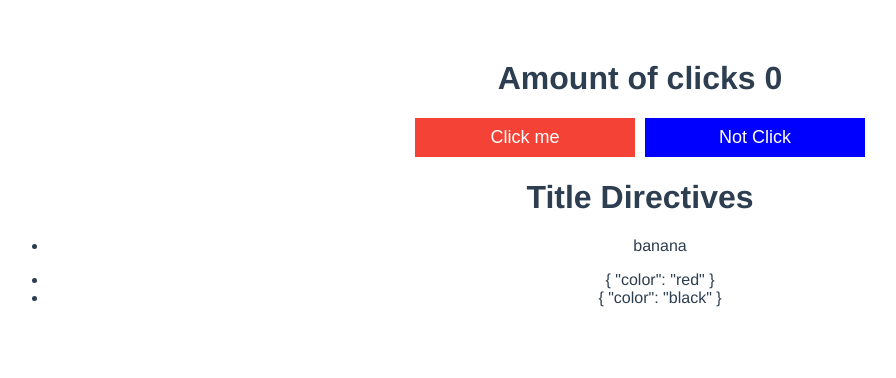
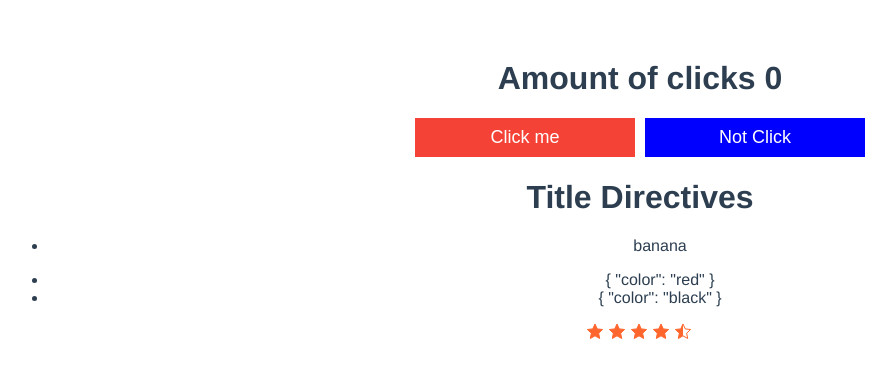
Before and after one commit to Taras-Roboteckyi/Vue-CLI_first-app, a Vue app: page / in a window 1280 px wide. Shown: the top 378 px of the page, without its empty margins (0-896 px from the left). Built offline with nearby package versions, Linux system fonts and the light colour scheme.

Commit message:
fix computed property

```diff
--- a/src/App.vue
+++ b/src/App.vue
@@ -4,6 +4,7 @@
     <ButtonClick @click="increment">Click me</ButtonClick>
     <ButtonClick outlined>Not Click</ButtonClick>
     <DirectivesTest />
+    <StarRating :rating="4.5" />
   </div>
 </template>
 
@@ -11,11 +12,12 @@
 
 import ButtonClick from "./components/Button.vue";
 import DirectivesTest from "./components/DirectivesTest.vue";
+import StarRating from "./components/StarRating.vue";
 
 export default {
 
   name: "App",
-  components: { ButtonClick, DirectivesTest },
+  components: { ButtonClick, DirectivesTest, StarRating },
   data() {
     return { amountOfClicks: 0 }
   },
--- /dev/null
+++ b/src/components/StarRating.vue
@@ -0,0 +1,69 @@
+<template>
+    <div class="star-rating">
+        <span v-for="index in starLimit" :key="index" class="star star--outlined "></span> <!-- v-for перебирає просто по
+        індексу(числу) -->
+
+        <div class="star-rating__colored" :style="`width: ${ratingWidth}`">
+            <span v-for="     index      in      starLimit     " :key="index" class="star star--colored"></span>
+        </div>
+    </div>
+</template>
+
+<script>
+export default {
+    name: "StarRating",
+    props: {
+        rating: { type: Number, default: 0 },
+        starLimit: {
+            type: Number, default: 5
+        }
+    },
+    computed: {
+        ratingWidth() {
+            return this.rating / this.starLimit * 100 + "%"
+        },
+        ratingWidthStyle() {
+            return `width: ${this.ratingWidth} %;`
+        }
+    }
+}
+</script>
+
+<style lang="scss" scoped>
+.star-rating {
+    position: relative;
+    display: inline-flex;
+
+
+    &__colored {
+        display: inline-flex;
+        position: absolute;
+        width: 0;
+        height: 100%;
+        top: 0;
+        left: 0;
+        overflow: hidden;
+
+    }
+}
+
+.star {
+    display: inline-block;
+    width: 16px;
+    height: 16px;
+    margin: 0 3px;
+    flex-shrink: 0;
+
+    &:first-child {
+        margin-left: 0;
+    }
+
+    &--colored {
+        background: url('/public/img/star-yellow.svg') center no-repeat;
+    }
+
+    &--outlined {
+        background: url('/public/img/star-outlined.svg') center no-repeat;
+    }
+}
+</style>
```
